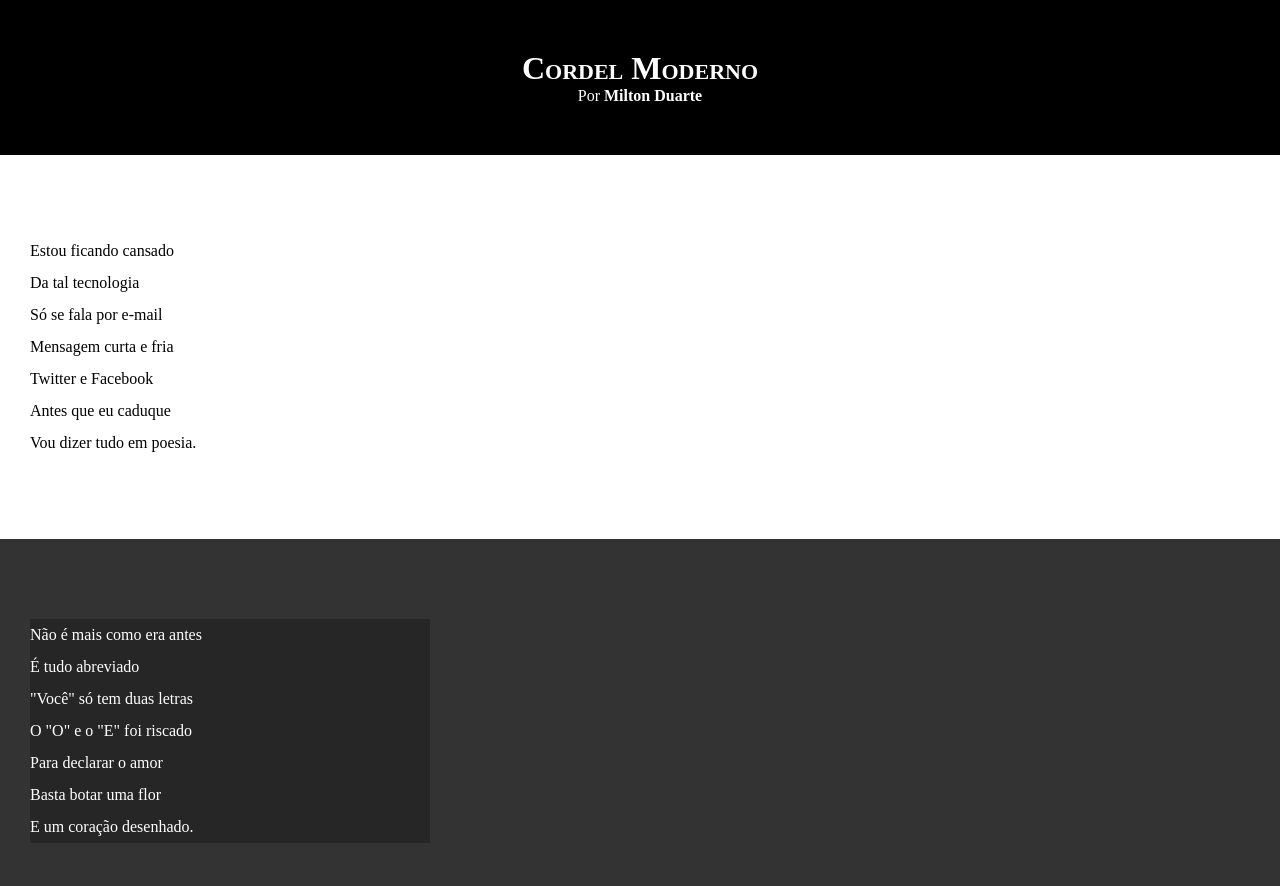
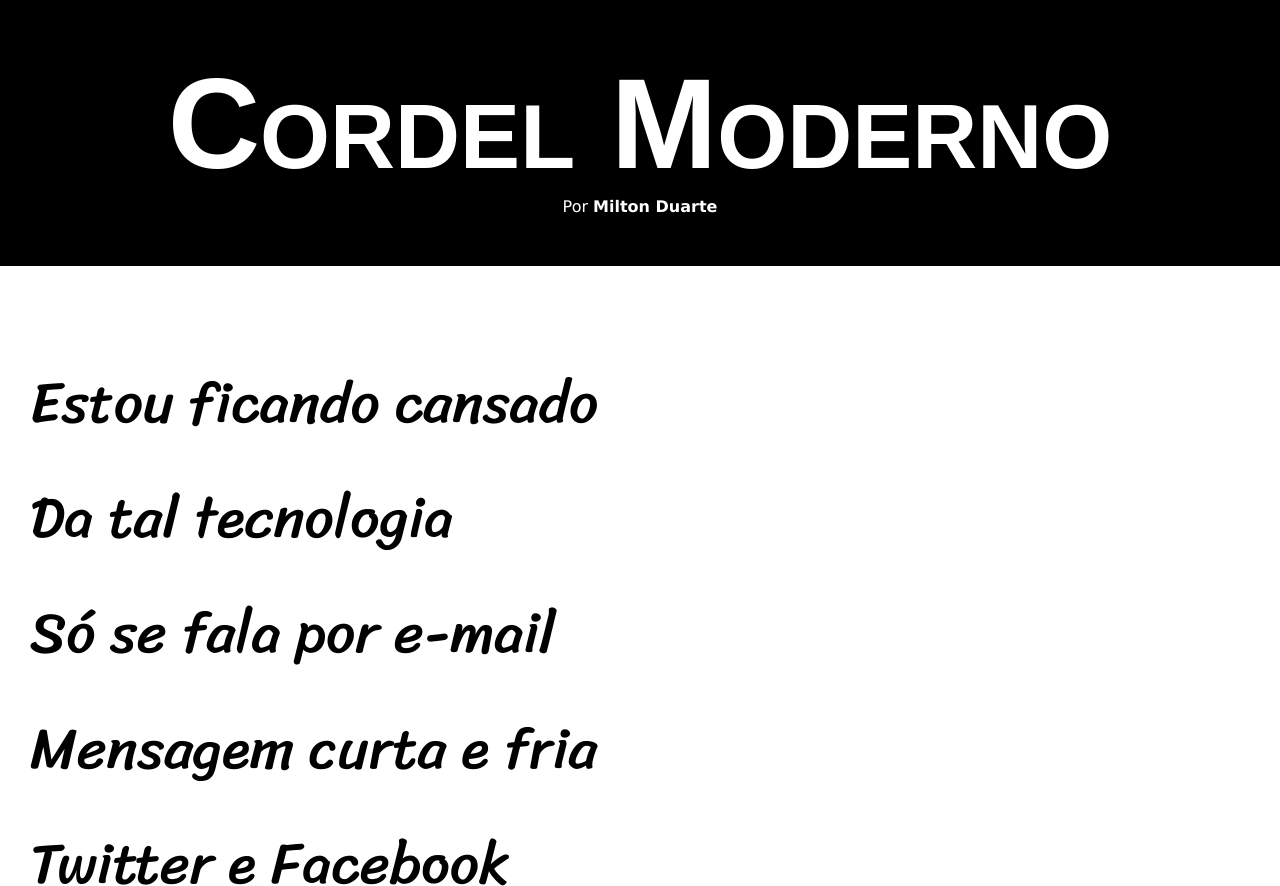
Before and after one commit to angelomi14/html-css, a plain HTML site: page desafios/desafio 12/index.html in a window 1280 px wide. Shown: the top 886 px of the page. Drawn offline with Linux system fonts and the light colour scheme.

Commit message:
atualização de estilo desafio12

```diff
--- a/desafios/desafio 12/estilo/style.css
+++ b/desafios/desafio 12/estilo/style.css
@@ -1,13 +1,24 @@
 @charset "UTF-8";
+
+@import url('https://fonts.googleapis.com/css2?family=Work+Sans:ital,wght@0,100..900;1,100..900&display=swap');
+
+@import url('https://fonts.googleapis.com/css2?family=Sriracha&display=swap');
+:root{
+    --font1: Verdana, Geneva, Tahoma, sans-serif;
+    --font2: "Passion One", sans-serif;
+    --font3: "Sriracha", cursive;
+}
 
 * {
     margin: 0px;
     padding: 0px;
+    font-size: 1em;
 }
 
 html, body{
     min-height: 100vh;
     background-color: darkgray;
+    font-family: var(--font1);
 }
 
 header{
@@ -20,13 +31,15 @@ header > h1{
     padding-top: 50px;
     /*text-transform: uppercase;*/
     font-variant: small-caps;
+    font-family: var(--font2);
+    font-size: 10vw;
 }
 
 header > p{
     padding-bottom: 50px;
 }
 
-a{
+header a, footer a{
     color: white;
     text-decoration: none;
     font-weight: bolder;
@@ -41,6 +54,8 @@ section{
     padding-bottom: 10vh;
     line-height: 2em;
     padding-left: 30px;
+    font-family: var(--font3);
+    font-size: 4.5vw;
 }
 
 section.normal{
@@ -54,7 +69,8 @@ section.imagem{
 }
 
 section.imagem > p{
-    width: 400px;
+    display: inline-block;
+    padding: 5px;
     background-color: rgba(0, 0, 0, 0.253);
 }
 
```
